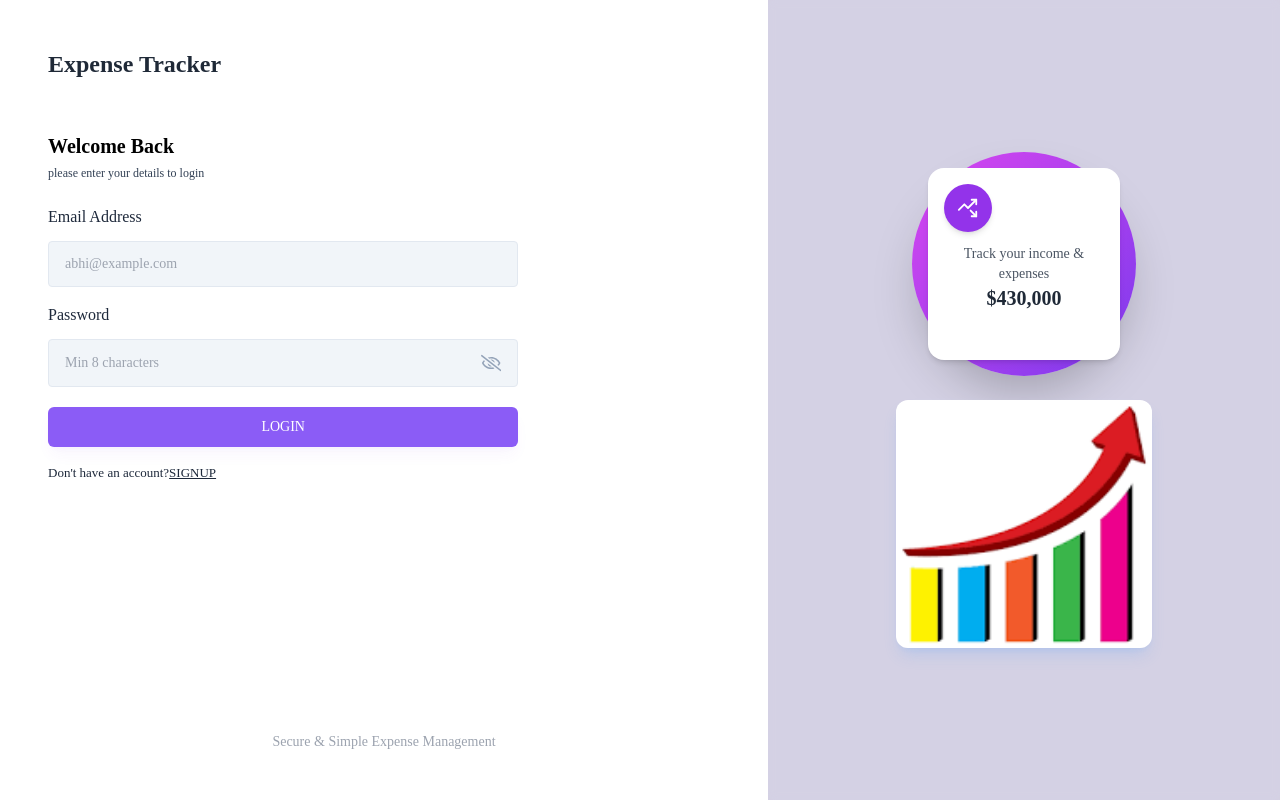
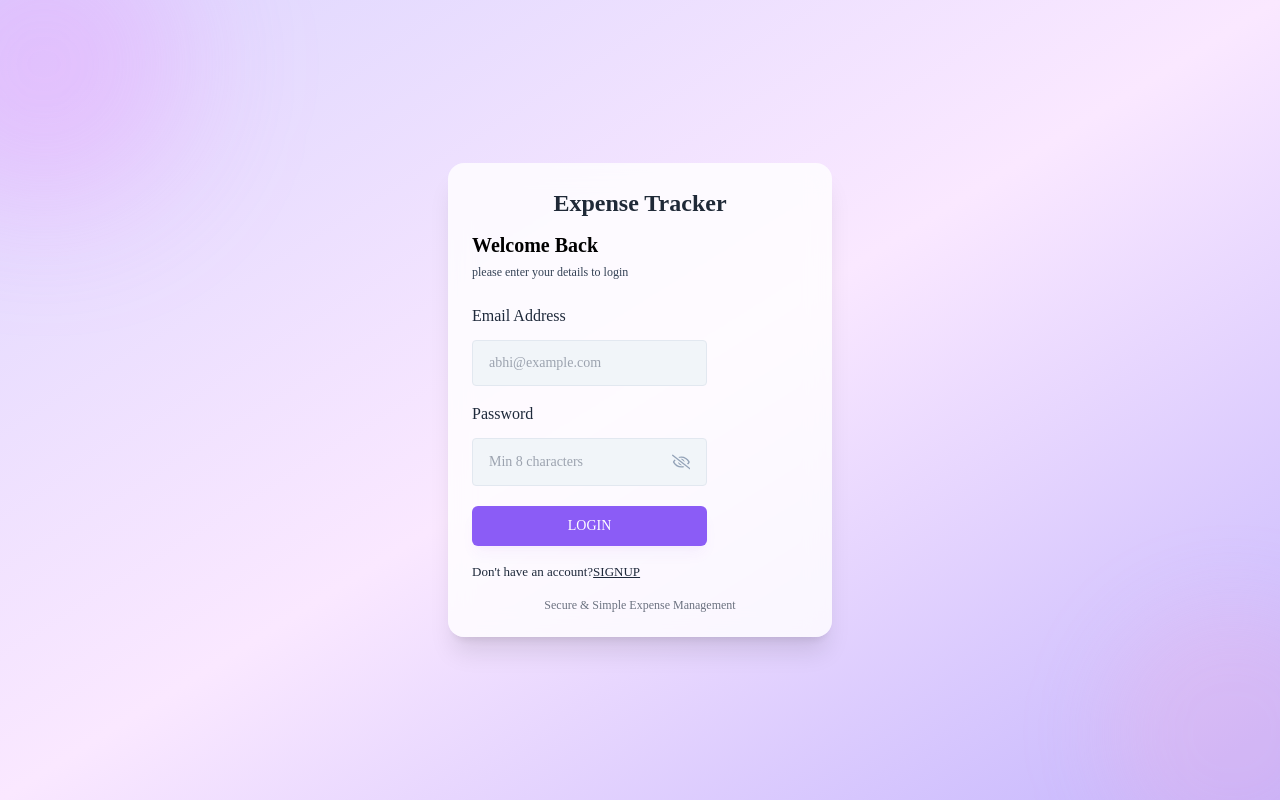
Before and after one commit to maneesha465/ExpenseTracker-FE, a React (Vite) app: page /login in a window 1280 px wide. Built offline with nearby package versions, Linux system fonts and the light colour scheme; no server answers.

Commit message:
Authlayout

```diff
--- a/src/components/layouts/AuthLayout.jsx
+++ b/src/components/layouts/AuthLayout.jsx
@@ -1,56 +1,84 @@
+// import React from 'react';
+// import { LuTrendingUpDown } from 'react-icons/lu';
+// import loginImage from '../../assets/images/loginImage.png';
+
+// export const AuthLayout = ({ children }) => {
+//   return (
+//     <div className="flex h-screen overflow-hidden">
+//       {/* Left: Form area */}
+//       <div className="w-full md:w-[60vw] p-8 md:p-12 flex flex-col justify-between bg-violet-100">
+//         <div>
+//           <h2 className="text-2xl font-bold text-gray-800 mb-6">Expense Tracker</h2>
+//           {children}
+//         </div>
+//         <p className="text-sm text-gray-400 text-center mt-10">Secure & Simple Expense Management</p>
+//       </div>
+
+//       {/* Right: Image + stats area */}
+//       <div className="hidden md:flex w-[40vw] bg-violet-100 bg-auth-bg-img bg-cover bg-no-repeat bg-center relative items-center justify-center">
+//         <div className="absolute inset-0 bg-black/10 backdrop-blur-sm z-0" />
+//         <div className="relative z-10 flex flex-col items-center justify-center p-6 space-y-6">
+//           {/* Circle Design */}
+//           <div className="w-56 h-56 bg-gradient-to-br from-fuchsia-500 to-violet-600 rounded-full flex items-center justify-center shadow-2xl">
+//             <div className="w-48 h-48 bg-white rounded-2xl p-4 flex flex-col justify-between items-center shadow-md">
+//               <StatsInfoCard
+//                 icon={<LuTrendingUpDown size={22} />}
+//                 label="Track your income & expenses"
+//                 value="430,000"
+//                 color="bg-purple-600"
+//               />
+//             </div>
+//           </div>
+
+//           {/* Image below card */}
+//           <img
+//             src={loginImage}
+//             alt="Login Visual"
+//             className="w-64 max-w-xs rounded-xl shadow-lg shadow-blue-400/20"
+//           />
+//         </div>
+//       </div>
+//     </div>
+//   );
+// };
+
+// // Enhanced StatsInfoCard
+// const StatsInfoCard = ({ icon, label, value, color }) => {
+//   return (
+//     <div className="text-center">
+//       <div className={`w-12 h-12 flex items-center justify-center ${color} text-white rounded-full shadow-md mb-3`}>
+//         {icon}
+//       </div>
+//       <h6 className="text-sm text-gray-600 font-medium">{label}</h6>
+//       <span className="text-xl font-bold text-gray-800">${value}</span>
+//     </div>
+//   );
+// };
+
+
 import React from 'react';
-import { LuTrendingUpDown } from 'react-icons/lu';
-import loginImage from '../../assets/images/loginImage.png';
 
 export const AuthLayout = ({ children }) => {
   return (
-    <div className="flex h-screen overflow-hidden">
-      {/* Left: Form area */}
-      <div className="w-full md:w-[60vw] p-8 md:p-12 flex flex-col justify-between bg-white">
-        <div>
-          <h2 className="text-2xl font-bold text-gray-800 mb-6">Expense Tracker</h2>
-          {children}
-        </div>
-        <p className="text-sm text-gray-400 text-center mt-10">Secure & Simple Expense Management</p>
-      </div>
+    <div className="flex h-screen overflow-hidden items-center justify-center bg-gradient-to-br from-violet-200 via-fuchsia-100 to-violet-300 relative">
+      {/* Soft Background Shapes */}
+      <div className="absolute w-72 h-72 bg-fuchsia-400/25 rounded-full blur-3xl top-[-80px] left-[-100px]" />
+      <div className="absolute w-64 h-64 bg-pink-300/20 rounded-full blur-2xl bottom-[-60px] right-[-80px]" />
 
-      {/* Right: Image + stats area */}
-      <div className="hidden md:flex w-[40vw] bg-violet-100 bg-auth-bg-img bg-cover bg-no-repeat bg-center relative items-center justify-center">
-        <div className="absolute inset-0 bg-black/10 backdrop-blur-sm z-0" />
-        <div className="relative z-10 flex flex-col items-center justify-center p-6 space-y-6">
-          {/* Circle Design */}
-          <div className="w-56 h-56 bg-gradient-to-br from-fuchsia-500 to-violet-600 rounded-full flex items-center justify-center shadow-2xl">
-            <div className="w-48 h-48 bg-white rounded-2xl p-4 flex flex-col justify-between items-center shadow-md">
-              <StatsInfoCard
-                icon={<LuTrendingUpDown size={22} />}
-                label="Track your income & expenses"
-                value="430,000"
-                color="bg-purple-600"
-              />
-            </div>
-          </div>
+      {/* Form card - now with tighter top/bottom spacing */}
+      <div className="relative z-10 w-[90%] md:w-[35vw] max-w-sm mx-auto bg-white/80 backdrop-blur-md rounded-2xl shadow-xl p-5 md:p-6">
+        <h2 className="text-2xl font-bold text-gray-800 mb-3 text-center">
+          Expense Tracker
+        </h2>
 
-          {/* Image below card */}
-          <img
-            src={loginImage}
-            alt="Login Visual"
-            className="w-64 max-w-xs rounded-xl shadow-lg shadow-blue-400/20"
-          />
+        <div className="w-full">{children}</div>
+
+        <div className="mt-4 flex flex-col items-center space-y-1">
+          <p className="text-xs text-gray-500 text-center">
+            Secure & Simple Expense Management
+          </p>
         </div>
       </div>
     </div>
   );
 };
-
-// Enhanced StatsInfoCard
-const StatsInfoCard = ({ icon, label, value, color }) => {
-  return (
-    <div className="text-center">
-      <div className={`w-12 h-12 flex items-center justify-center ${color} text-white rounded-full shadow-md mb-3`}>
-        {icon}
-      </div>
-      <h6 className="text-sm text-gray-600 font-medium">{label}</h6>
-      <span className="text-xl font-bold text-gray-800">${value}</span>
-    </div>
-  );
-};
```
